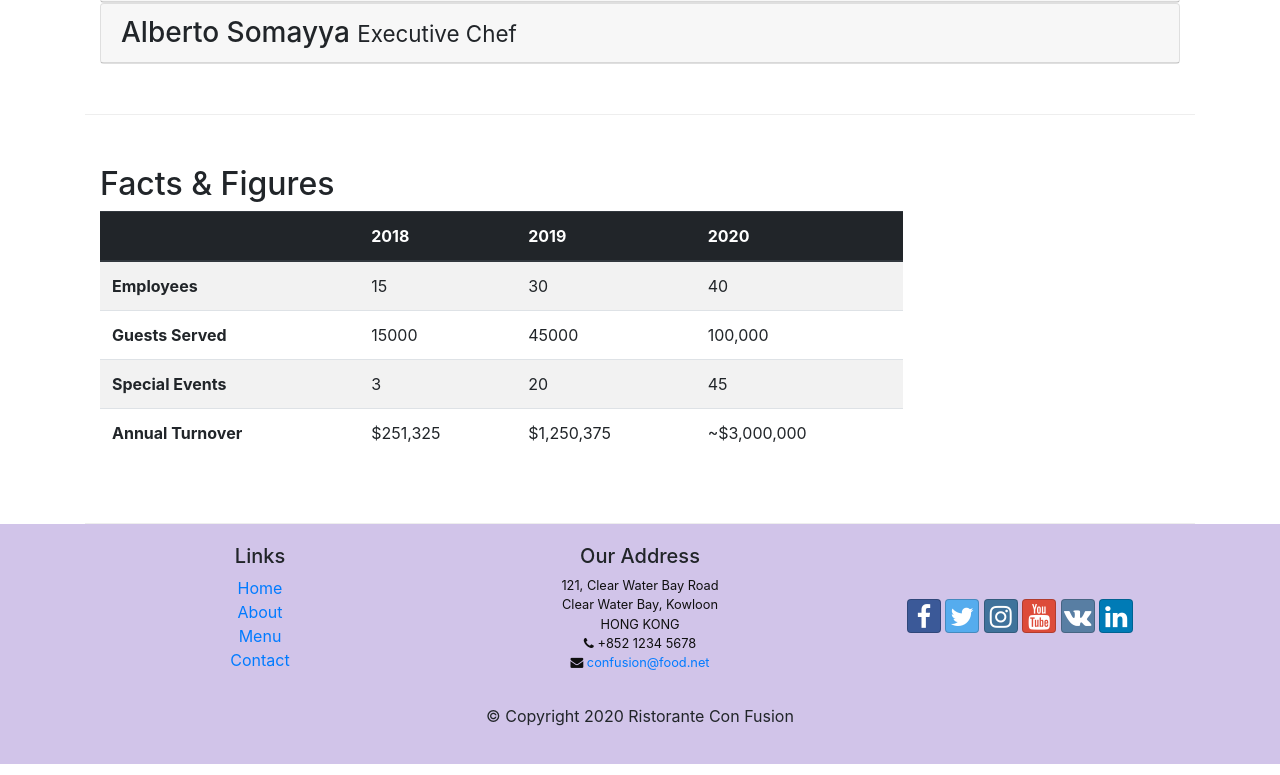
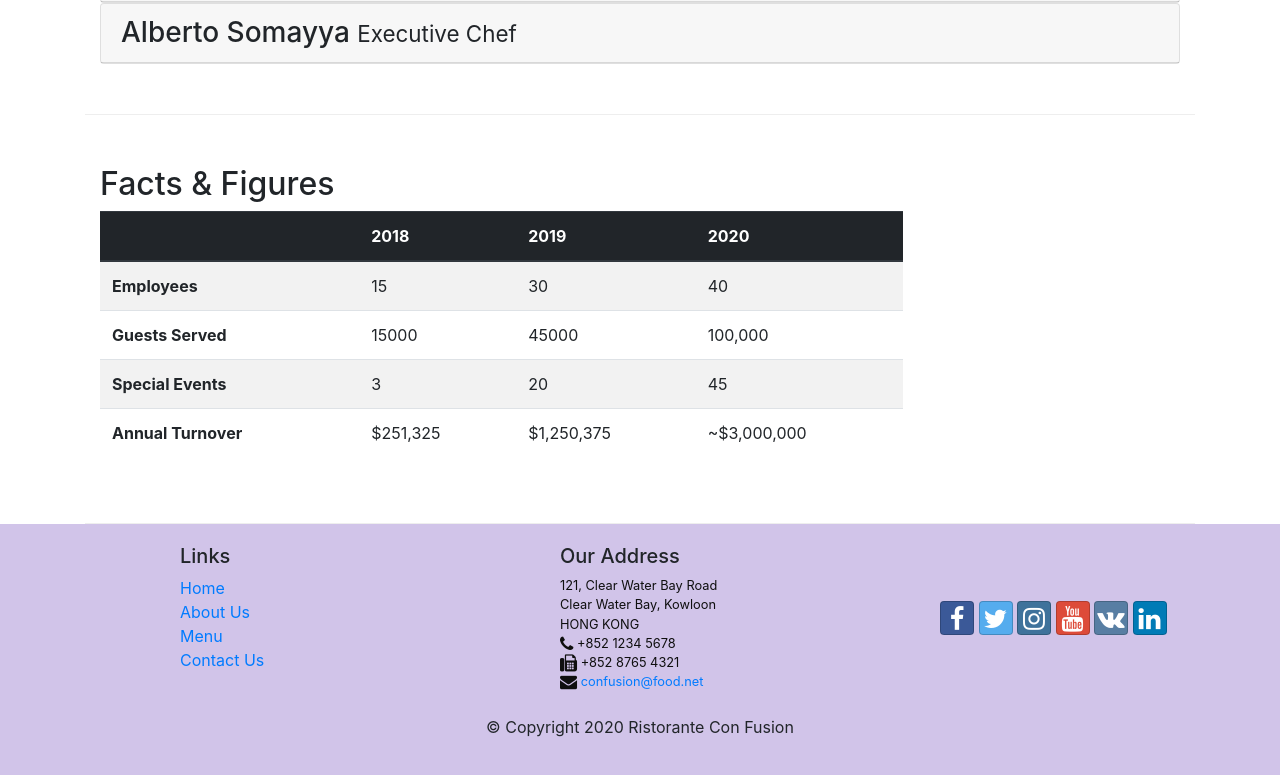
Before and after one commit to Abel-Slk/restaurant-app-bootstrap, a website: page aboutus.html in a window 1280 px wide. Shown: the part 1399-2174 px from the top of the page. Drawn offline with nearby package versions, Linux system fonts and the light colour scheme.

Commit message:
updated footer

```diff
--- a/aboutus.html
+++ b/aboutus.html
@@ -262,27 +262,32 @@
     <footer class="footer">
         <div class="container">
             <div class="row">
-                <div class="col-4 col-sm-4 text-center">
+
+                <div class="col-3 offset-1">
                     <h5>Links</h5>
                     <ul class="list-unstyled">
                         <li><a href="#">Home</a></li>
-                        <li><a href="aboutus.html">About</a></li>
+                        <li><a href="aboutus.html">About Us</a></li>
                         <li><a href="#">Menu</a></li>
-                        <li><a href="contactus.html">Contact</a></li>
+                        <li><a href="contactus.html">Contact Us</a></li>
                     </ul>
                 </div>
-                <div class="col-7 col-sm-4 text-center">
+
+                <div class="col-3 offset-1">
                     <h5>Our Address</h5>
                     <address>
 		              121, Clear Water Bay Road<br>
 		              Clear Water Bay, Kowloon<br>
 		              HONG KONG<br>
-		              <i class="fa fa-phone "></i> +852 1234 5678<br>
-		              <i class="fa fa-envelope "></i> <a href="mailto:confusion@food.net">confusion@food.net</a>
-		           </address>
+		              <i class="fa fa-phone fa-lg"></i> +852 1234 5678<br />
+                        <i class="fa fa-fax fa-lg"></i> +852 8765 4321<br />
+                        <i class="fa fa-envelope fa-lg"></i> <a href="mailto:confusion@food.net">
+                            confusion@food.net</a>
+		            </address>
                 </div>
-                <div class="col-12 col-sm-4 align-self-center">
-                    <div class="text-center">
+
+                <div class="col-3 offset-1 align-self-center">
+                    <!-- <div class="text-center">  -->
                         <a class="btn btn-social-icon btn-facebook" href="http://www.facebook.com/profile.php?id=">
                             <i class="fa fa-facebook-f"></i>
                         </a>
@@ -301,10 +306,10 @@
                         <a class="btn btn-social-icon btn-linkedin" href="http://www.linkedin.com/in/">
                             <i class="fa fa-linkedin"></i>
                         </a>
-                    </div>
+                    <!-- </div> -->
                 </div>
            </div>
-           <div class="row justify-content-center mt-3">
+           <div class="row justify-content-center mt-4">
                 <div class="col-auto">
                     <p>© Copyright 2020 Ristorante Con Fusion</p>
                 </div>
```
Also changed, not shown: contactus.html (+16 -12 lines), index.html (+16 -11 lines), img/buffet2.png (deleted), img/temp/alberto.png (deleted), img/temp/buffet.png (deleted), img/temp/uthappizza.png (deleted).
